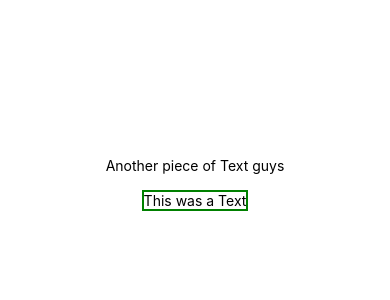
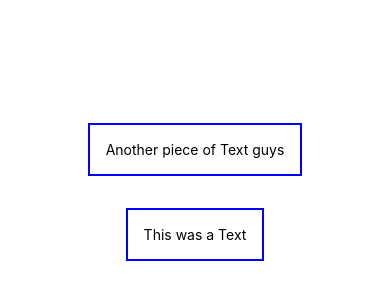
Before and after one commit to Hendra1505/Learn-RN, a React Native app: screen / in a window 390 px wide. Shown: the part 230-530 px from the top of the page. Built offline with nearby package versions, Linux system fonts and the light colour scheme.

Commit message:
[Hendra] Learn StyleSheet Object

```diff
--- a/App.js
+++ b/App.js
@@ -5,16 +5,11 @@ export default function App() {
   return (
     <View style={styles.container}>
       <View>
-        <Text>
+        <Text style={styles.myText}>
           Another piece of Text guys
         </Text>
       </View>
-      <Text
-        style={{
-          margin: 16,
-          borderWidth: 2,
-          borderColor: 'green',
-        }}>
+      <Text style={styles.myText}>
         This was a Text
       </Text>
       <StatusBar style="auto" />
@@ -29,4 +24,11 @@ const styles = StyleSheet.create({
     alignItems: 'center',
     justifyContent: 'center',
   },
+
+  myText: {
+    margin: 16,
+    padding: 16,
+    borderWidth: 2,
+    borderColor: 'blue',
+  },
 });
```
